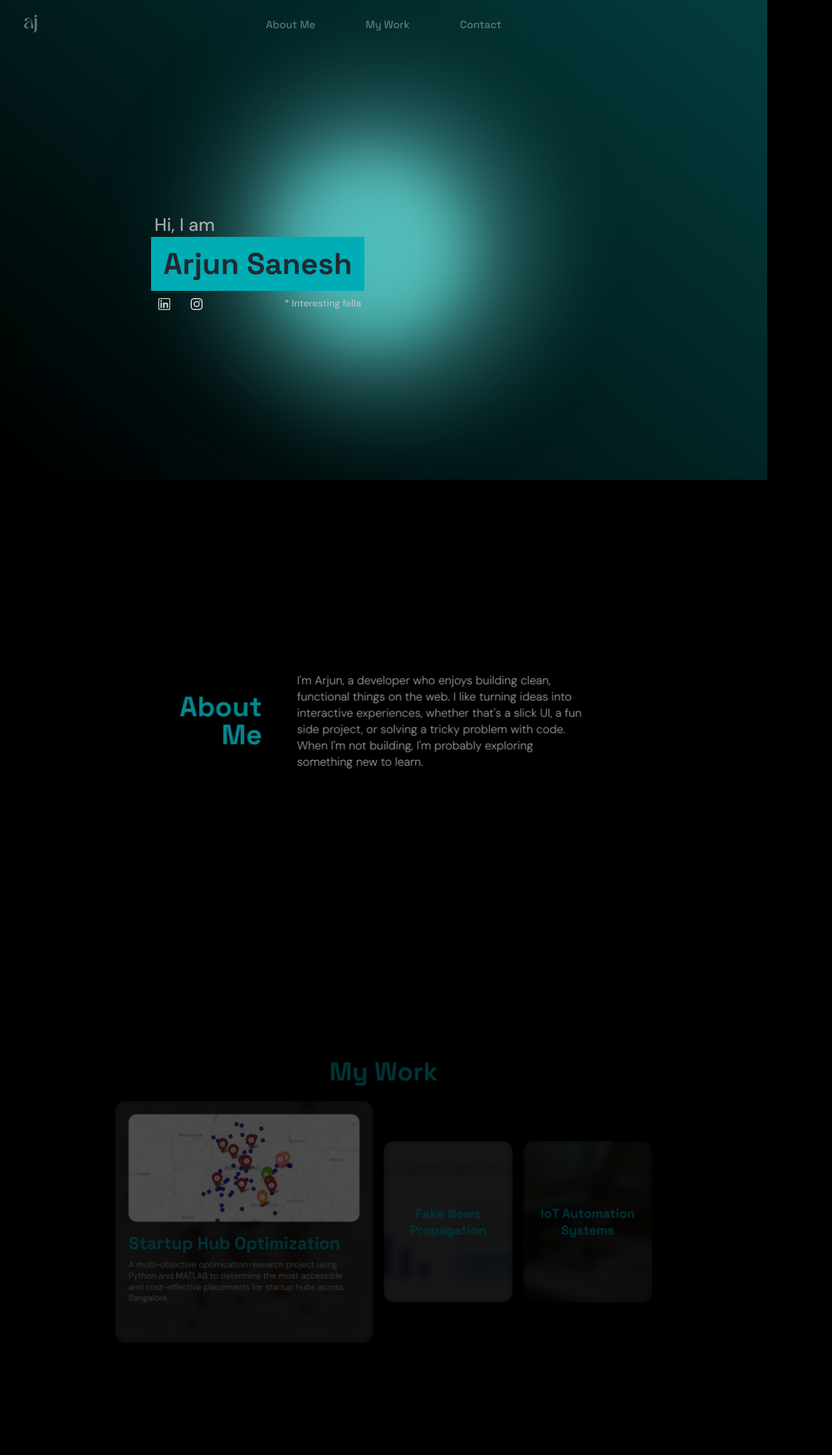
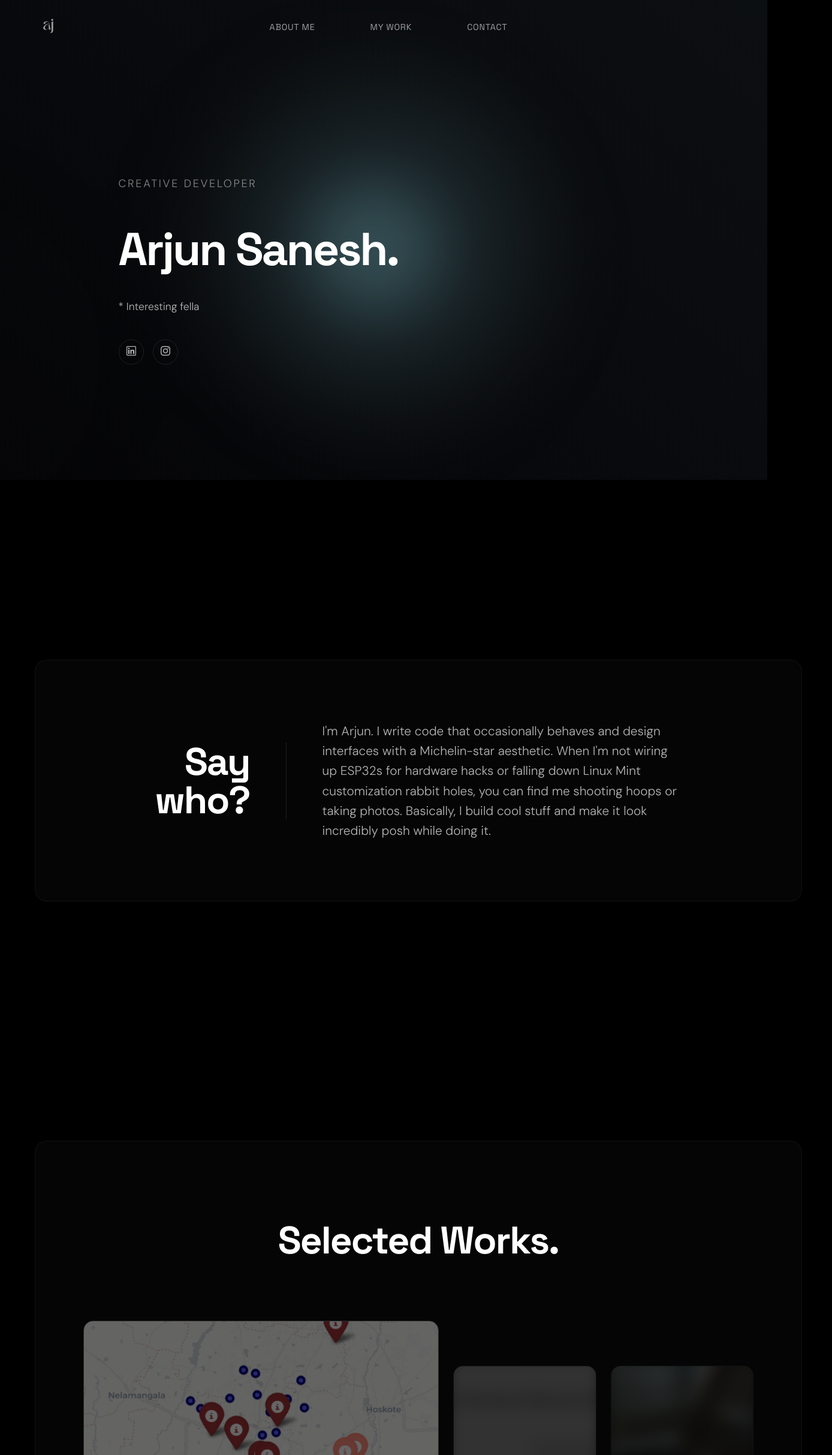
Before and after one commit to Simplicity005/Simplicity005.github.io, a React (Vite) app: page / in a window 1280 px wide. Shown: the top 2426 px of the page at 60% size, 1388 px wide, since content can reach past the window. Before the commit the page ends 2402 px from the top, so only its background shows below. Built offline with nearby package versions, Linux system fonts and the light colour scheme.

Commit message:
Update: Revamped styles

```diff
--- a/src/components/layouts/About.jsx
+++ b/src/components/layouts/About.jsx
@@ -1,25 +1,18 @@
 import React from "react";
 import { useScrollReveal } from "../../hooks/useScrollReveal";
-
 function About() {
   const revealRef = useScrollReveal();
-
   return (
     <section className="about-container" id="about">
-      <div className="about-inner" id="about-inner" ref={revealRef}>
-        <h1 className="section-title about-title">
-          About
-          <br />
-          Me
+      <div className="about-inner" ref={revealRef}>
+        <h1 className="section-title">
+          Say<br />
+          who?
         </h1>
         <div className="about-content">
           <div className="about-text-side">
             <p className="about-para">
-              I'm Arjun, a developer who enjoys building clean, functional
-              things on the web. I like turning ideas into interactive
-              experiences, whether that's a slick UI, a fun side project, or
-              solving a tricky problem with code. When I'm not building, I'm
-              probably exploring something new to learn.
+              I'm Arjun. I write code that occasionally behaves and design interfaces with a Michelin-star aesthetic. When I'm not wiring up ESP32s for hardware hacks or falling down Linux Mint customization rabbit holes, you can find me shooting hoops or taking photos. Basically, I build cool stuff and make it look incredibly posh while doing it.
             </p>
           </div>
         </div>
@@ -27,5 +20,4 @@ function About() {
     </section>
   );
 }
-
 export default About;
--- a/src/components/layouts/Hero.jsx
+++ b/src/components/layouts/Hero.jsx
@@ -4,34 +4,29 @@ import Asterisk from "../ui/Asterisk";
 import linkedinIcon from "../../assets/images/linkedin.png";
 import instagramIcon from "../../assets/images/instagram.png";
 import heroPhoto from "../../assets/images/1000027072 (1).png";
-
 function Hero() {
   const heroRef = useRef(null);
-
   useEffect(() => {
     const handleScroll = () => {
       const scrollY = window.scrollY;
       const windowHeight = window.innerHeight;
       let heroOpacity = 1 - scrollY / (windowHeight * 0.6);
-
       if (heroRef.current) {
         heroRef.current.style.opacity = Math.max(heroOpacity, 0);
-        heroRef.current.style.transform = `translateY(${scrollY * 0.25}px)`;
+        heroRef.current.style.transform = `translateY(${scrollY * 0.15}px)`;
       }
     };
-
     window.addEventListener("scroll", handleScroll, { passive: true });
     return () => window.removeEventListener("scroll", handleScroll);
   }, []);
-
   return (
     <main className="hero-container" id="hero" ref={heroRef}>
       <div className="text-side">
         <h3 id="top-text" className="load-anim item-1">
-          Hi, I am
+          Creative Developer
         </h3>
         <h1 id="name-center" className="load-anim item-2">
-          Arjun Sanesh
+          Arjun Sanesh.
         </h1>
         <div className="asterisk-socials load-anim item-3">
           <h5 id="asterisk-explanation">* Interesting fella</h5>
@@ -39,12 +34,12 @@ function Hero() {
             <Socials
               link="https://www.linkedin.com/in/arjun-sanesh/"
               imgURL={linkedinIcon}
-              alt="linkedIn_Image"
+              alt="LinkedIn"
             />
             <Socials
               link="https://www.instagram.com"
               imgURL={instagramIcon}
-              alt="instagram_Image"
+              alt="Instagram"
             />
           </div>
         </div>
@@ -58,5 +53,4 @@ function Hero() {
     </main>
   );
 }
-
 export default Hero;
--- a/src/components/ui/ProjectCard.jsx
+++ b/src/components/ui/ProjectCard.jsx
@@ -1,6 +1,6 @@
 import React from "react";
-
-function ProjectCard({ project, isActive, onClick }) {
+function ProjectCard({ project, index, isActive, onClick }) {
+  const formattedIndex = String(index + 1).padStart(2, '0');
   return (
     <div className={`card ${isActive ? "active" : ""}`} onClick={onClick}>
       <div
@@ -8,8 +8,8 @@ function ProjectCard({ project, isActive, onClick }) {
         style={{ backgroundImage: `url(${project.image})` }}
       ></div>
       <div className="card-content">
-        <img className="card-img" src={project.image} alt={project.title} />
         <div className="text-content">
+          <span className="card-index">N° {formattedIndex}</span>
           <h2 className="card-title">{project.title}</h2>
           <p className="card-details">{project.description}</p>
         </div>
@@ -17,5 +17,4 @@ function ProjectCard({ project, isActive, onClick }) {
     </div>
   );
 }
-
 export default ProjectCard;
--- a/src/components/ui/Work.jsx
+++ b/src/components/ui/Work.jsx
@@ -2,20 +2,19 @@ import React, { useState } from "react";
 import { projects } from "../../data/projectsData";
 import ProjectCard from "./ProjectCard";
 import { useScrollReveal } from "../../hooks/useScrollReveal";
-
 function Work() {
   const [activeId, setActiveId] = useState(projects[0].id);
   const revealRef = useScrollReveal();
-
   return (
     <section className="project-container" id="work">
-      <div className="project-inner" id="project-inner" ref={revealRef}>
-        <h1 className="project-title">My Work</h1>
+      <div className="project-inner" ref={revealRef}>
+        <h1 className="project-title">Selected Works.</h1>
         <div className="carousel">
-          {projects.map((project) => (
+          {projects.map((project, index) => (
             <ProjectCard
               key={project.id}
               project={project}
+              index={index}
               isActive={activeId === project.id}
               onClick={() => setActiveId(project.id)}
             />
@@ -25,5 +24,4 @@ function Work() {
     </section>
   );
 }
-
 export default Work;
--- a/src/hooks/useScrollReveal.jsx
+++ b/src/hooks/useScrollReveal.jsx
@@ -1,48 +1,23 @@
 import { useEffect, useRef } from "react";
-
 export function useScrollReveal() {
   const ref = useRef(null);
-
   useEffect(() => {
-    let ticking = false;
-
-    const updateScrollEffects = () => {
-      if (ref.current) {
-        const rect = ref.current.getBoundingClientRect();
-        const windowHeight = window.innerHeight;
-        const startFade = windowHeight * 0.9;
-        const endFade = windowHeight * 0.3;
-
-        let progress = (startFade - rect.top) / (startFade - endFade);
-        progress = Math.min(Math.max(progress, 0), 1);
-
-        const scale = 0.85 + 0.15 * progress;
-
-        ref.current.style.opacity = progress;
-        ref.current.style.transform = `scale(${scale})`;
-      }
-    };
-
-    const onScroll = () => {
-      if (!ticking) {
-        requestAnimationFrame(() => {
-          updateScrollEffects();
-          ticking = false;
-        });
-        ticking = true;
-      }
-    };
-
-    window.addEventListener("scroll", onScroll, { passive: true });
-    window.addEventListener("resize", updateScrollEffects);
-
-    setTimeout(updateScrollEffects, 100);
-
-    return () => {
-      window.removeEventListener("scroll", onScroll);
-      window.removeEventListener("resize", updateScrollEffects);
-    };
+    const observer = new IntersectionObserver(
+      ([entry]) => {
+        if (entry.isIntersecting) {
+          entry.target.style.opacity = 1;
+          entry.target.style.transform = "translateY(0) scale(1)";
+        }
+      },
+      { threshold: 0.1, rootMargin: "0px 0px -50px 0px" }
+    );
+    if (ref.current) {
+      ref.current.style.opacity = 0;
+      ref.current.style.transform = "translateY(30px) scale(0.98)";
+      ref.current.style.transition = "all 1s cubic-bezier(0.22, 1, 0.36, 1)";
+      observer.observe(ref.current);
+    }
+    return () => observer.disconnect();
   }, []);
-
   return ref;
 }
--- a/src/styles/styles.css
+++ b/src/styles/styles.css
@@ -1,16 +1,14 @@
 :root {
-  --color-bg1: rgb(0, 0, 0);
-  --color-bg2: rgb(7, 122, 125, 0.5);
-  --color1: 7, 122, 125;
-  --color2: 0, 0, 0;
-  --color3: 122, 226, 207;
-  --color4: 53, 133, 142;
-  --color5: 114, 186, 169;
-  --color-interactive: 143, 221, 223;
+  --color-bg1: rgb(5, 5, 7);
+  --color-bg2: rgb(12, 15, 18);
+  --color1: 15, 25, 30;
+  --color2: 5, 5, 5;
+  --color3: 30, 45, 50;
+  --color4: 20, 35, 40;
+  --color5: 40, 50, 60;
+  --color-interactive: 80, 120, 125;
   --circle-size: 90%;
-  --blending: soft-light;
-}
-* {
+  --blending: screen;
   margin: 0;
   padding: 0;
   box-sizing: border-box;
@@ -52,7 +50,7 @@ body {
   height: var(--circle-size);
   top: calc(50% - var(--circle-size) / 2);
   left: calc(50% - var(--circle-size) / 2);
-  opacity: 0.4;
+  opacity: 0.3;
   z-index: -1;
 }
 .g1 {
@@ -166,7 +164,8 @@ body {
   }
 }
 .navbar {
-  width: 100%;
+  width: 90%;
+  max-width: 1200px;
   border-radius: 50px;
   margin: 0 auto;
   display: flex;
@@ -179,18 +178,15 @@ body {
   background-color: transparent;
   transition: all 0.35s cubic-bezier(0.22, 1, 0.36, 1);
 }
-
 .navbar.scrolled {
-  width: 90%;
-  padding: 20px 40px;
-  background-color: rgba(10, 20, 20, 0.55);
-  backdrop-filter: blur(8px);
-  border-radius: 50px;
-  -webkit-backdrop-filter: blur(8px);
-  box-shadow: 0 4px 24px rgba(0, 0, 0, 0.25);
+  padding: 15px 40px;
+  background-color: rgba(5, 5, 5, 0.6);
+  backdrop-filter: blur(12px);
+  border: 1px solid rgba(255, 255, 255, 0.05);
+  -webkit-backdrop-filter: blur(12px);
+  box-shadow: 0 4px 24px rgba(0, 0, 0, 0.4);
   top: 20px;
 }
-
 .nav-left {
   flex: 1;
   justify-content: space-evenly;
@@ -199,12 +195,11 @@ body {
   flex: 1;
 }
 .nav-logo {
-  height: 30px;
+  height: 24px;
   width: auto;
   z-index: 1002;
-  opacity: 0.4;
+  opacity: 0.6;
 }
-
 .hamburger {
   align-self: center;
   display: none;
@@ -213,52 +208,48 @@ body {
   gap: 5px;
   z-index: 1002;
 }
-
 .hamburger .bar {
   width: 25px;
   height: 2px;
-  background-color: #a8a8a8;
+  background-color: #ffffff;
   transition: all 0.3s ease-in-out;
 }
-
 .nav-links {
   display: flex;
-  gap: clamp(20px, 5vw, 80px);
+  gap: clamp(20px, 5vw, 60px);
   border-radius: 30px;
 }
-
 .nav-links a {
   text-decoration: none;
-  color: #ffffff5b;
+  color: rgba(255, 255, 255, 0.6);
   font-family: "Space Grotesk", sans-serif;
-  font-size: 1.1rem;
-  font-weight: 500;
-  padding: 10px;
+  font-size: 0.9rem;
+  text-transform: uppercase;
+  letter-spacing: 0.05em;
+  font-weight: 400;
+  padding: 8px 16px;
   border-radius: 35px;
-  transition: all 0.25s cubic-bezier(0.22, 1, 0.36, 1);
+  transition: all 0.3s cubic-bezier(0.22, 1, 0.36, 1);
 }
-
 .nav-links a:hover {
-  color: rgba(0, 211, 222, 0.815);
-  background-color: rgba(10, 20, 20, 0.55);
-  backdrop-filter: blur(50px);
+  color: #ffffff;
+  background-color: rgba(255, 255, 255, 0.05);
 }
-
 .load-anim {
   opacity: 0;
   animation: gracefulFade 2.8s cubic-bezier(0.22, 1, 0.36, 1) forwards;
 }
 .item-1 {
-  animation-delay: 0.2s;
+  animation-delay: 0.1s;
 }
 .item-2 {
-  animation-delay: 0.6s;
+  animation-delay: 0.4s;
 }
 .item-3 {
-  animation-delay: 1s;
+  animation-delay: 0.7s;
 }
 .item-4 {
-  animation-delay: 1.4s;
+  animation-delay: 1s;
 }
 .hero-container {
   display: flex;
@@ -268,7 +259,7 @@ body {
   width: 100%;
   justify-content: center;
   align-items: center;
-  gap: clamp(30px, 30vh, 100px);
+  gap: clamp(30px, 8vw, 80px);
   padding: 50px;
   z-index: 3;
   box-sizing: border-box;
@@ -281,82 +272,85 @@ body {
 }
 .text-side h3,
 h5 {
-  color: #cecdcdc7;
   font-family: "DM Sans", sans-serif;
-  font-weight: 500;
+  font-weight: 300;
 }
 #top-text {
-  font-size: clamp(10px, 2rem, 30px);
-  line-height: 1;
-  margin: 5px;
+  font-size: clamp(12px, 1.2rem, 18px);
+  letter-spacing: 0.15em;
+  text-transform: uppercase;
+  color: rgba(255, 255, 255, 0.5);
+  margin-bottom: 5px;
 }
 #name-center {
-  font-size: clamp(30px, 3.5rem, 50px);
+  font-size: clamp(40px, 6vw, 90px);
   font-family: "Space Grotesk", sans-serif;
-  background-color: #00adb5;
-  color: #222831;
-  padding: 20px;
-  line-height: 1;
+  color: #ffffff;
+  padding: 0;
+  line-height: 1.05;
+  letter-spacing: -0.04em;
+  margin-bottom: 15px;
 }
 .asterisk-socials {
   display: flex;
-  flex-direction: row;
-  padding: 5px;
+  flex-direction: column;
+  gap: 15px;
 }
 #asterisk-explanation {
-  line-height: 2;
-  font-size: 1rem;
-  text-align: right;
-  order: 2;
+  font-size: 1.1rem;
+  color: rgba(255, 255, 255, 0.7);
 }
 .socials {
   display: flex;
   flex-direction: row;
-  gap: 20px;
-  justify-content: left;
-  flex: 2;
+  gap: 15px;
 }
 .social-container {
-  padding: 3px 7px;
-  transition: all 0.25s cubic-bezier(0.22, 1, 0.36, 1);
-  border-radius: 5px;
+  width: 40px;
+  height: 40px;
+  padding: 0;
+  border: 1px solid rgba(255, 255, 255, 0.1);
+  transition: all 0.3s cubic-bezier(0.22, 1, 0.36, 1);
+  border-radius: 50%;
+  display: flex;
+  align-items: center;
+  justify-content: center;
 }
 .social-container:hover {
-  background-color: black;
+  background-color: #ffffff;
+  border-color: #ffffff;
 }
 .social-img {
-  height: 20px;
-  width: auto;
-  margin-top: 4px;
-  filter: invert(80%);
-  transition: all 0.2s cubic-bezier(0.22, 1, 0.36, 1);
+  height: 16px;
+  width: 16px;
+  object-fit: contain;
+  filter: invert(100%) opacity(70%);
+  transition: all 0.3s cubic-bezier(0.22, 1, 0.36, 1);
+}
+.social-container:hover .social-img {
+  filter: invert(0%) opacity(100%);
 }
 .image-side {
   display: flex;
   position: relative;
 }
-
 .asterisk-big {
   order: 1;
-  left: 0px;
-  top: -100px;
+  right: -80px;
+  top: -80px;
   position: absolute;
 }
 .asterisk-big svg {
-  height: 450px;
+  height: 380px;
   width: auto;
   position: relative;
-  filter: drop-shadow(0px 0px 200px black);
-  animation: moveAsterisk 70s cubic-bezier(0.25, 0.1, 0.25, 1) infinite;
+  filter: drop-shadow(0px 0px 40px rgba(0, 0, 0, 0.5));
+  animation: moveAsterisk 90s linear infinite;
+  opacity: 0.25;
 }
-
 @keyframes moveAsterisk {
   0% {
     transform: rotate(0deg);
-    z-index: 1;
-  }
-  50% {
-    transform: rotate(180deg);
     z-index: 1;
   }
   100% {
@@ -366,16 +360,16 @@ h5 {
 }
 .image-container,
 .about-image-container {
-  background-color: #c9bfc5;
-  border-radius: 30px;
+  background: rgba(255, 255, 255, 0.03);
+  backdrop-filter: blur(20px);
+  -webkit-backdrop-filter: blur(20px);
+  border-radius: 12px;
+  border: 1px solid rgba(255, 255, 255, 0.05);
+  box-shadow: 0 20px 60px rgba(0, 0, 0, 0.6);
 }
 .image-container {
-  height: 27rem;
-  width: 20rem;
-}
-.about-image-container {
-  height: 22rem;
-  width: 14.7rem;
+  height: 32rem;
+  width: 22rem;
 }
 .image-container img {
   width: 100%;
@@ -385,12 +379,12 @@ h5 {
   display: block;
   position: absolute;
   z-index: 3;
+  filter: grayscale(20%) contrast(1.1);
 }
-
 .about-container,
 .project-container {
   width: 100%;
-  padding: 50px 50px;
+  padding: 100px 50px;
   z-index: 3;
   display: flex;
   min-height: 100vh;
@@ -398,24 +392,23 @@ h5 {
   scroll-margin-top: 20px;
   align-items: center;
 }
-
 .about-inner,
 .project-inner {
   width: 100%;
-  max-width: 1100px;
-  height: 50vh;
+  max-width: 1200px;
   min-height: max-content;
-  padding: 50px;
-  border-radius: 25px;
-  background: rgba(0, 0, 0, 0.25);
-  backdrop-filter: blur(30px);
-  -webkit-backdrop-filter: blur(25px);
+  padding: 80px;
+  border-radius: 20px;
+  background: rgba(255, 255, 255, 0.02);
+  border: 1px solid rgba(255, 255, 255, 0.05);
+  backdrop-filter: blur(20px);
+  -webkit-backdrop-filter: blur(20px);
   display: flex;
   flex-direction: row;
   align-items: center;
   justify-content: center;
   opacity: 0;
-  transform: scale(0.95);
+  transform: translateY(30px);
   will-change: opacity, transform;
 }
 .project-inner {
@@ -423,63 +416,65 @@ h5 {
 }
 .section-title,
 .project-title {
-  font-size: 3rem;
+  font-size: 4rem;
   font-family: "Space Grotesk", sans-serif;
-  color: #00adb5;
+  color: #ffffff;
   text-align: right;
   line-height: 1;
+  letter-spacing: -0.03em;
 }
-
 .section-title {
-  padding: 30px;
+  padding: 0 60px 0 0;
+  border-right: 1px solid rgba(255, 255, 255, 0.1);
 }
-
 .project-title {
-  padding-bottom: 30px;
+  padding-bottom: 50px;
+  text-align: center;
 }
 .about-content {
-  padding: 30px;
+  padding: 0 0 0 60px;
   display: flex;
   flex-direction: row;
   align-items: center;
   justify-content: center;
-  gap: 80px;
 }
 .about-text-side {
   display: flex;
   flex-direction: column;
-  max-width: 500px;
+  max-width: 600px;
 }
 .about-para {
-  color: #cecdcd;
+  color: rgba(255, 255, 255, 0.7);
   font-family: "DM Sans", sans-serif;
   font-weight: 300;
-  font-size: 1.25rem;
-  line-height: 1.4;
+  font-size: 1.3rem;
+  line-height: 1.6;
 }
 .carousel {
   display: flex;
   width: 100%;
-  height: 450px;
-  gap: 20px;
+  height: 500px;
+  gap: 24px;
   align-items: center;
 }
 .card {
   position: relative;
   flex: 1;
-  height: 300px;
-  border-radius: 20px;
+  height: 350px;
+  border-radius: 16px;
   overflow: hidden;
   cursor: pointer;
-  transition: all 0.7s cubic-bezier(0.22, 1, 0.36, 1);
+  border: 1px solid rgba(255, 255, 255, 0.05);
+  transition: all 0.8s cubic-bezier(0.22, 1, 0.36, 1);
   display: flex;
   align-items: center;
   justify-content: center;
 }
 .card.active {
-  flex: 2;
-  height: 450px;
+  flex: 2.5;
+  height: 500px;
   cursor: default;
+  border: 1px solid rgba(255, 255, 255, 0.15);
 }
 .card-bg {
   position: absolute;
@@ -489,13 +484,14 @@ h5 {
   height: 100%;
   background-size: cover;
   background-position: center;
-  filter: blur(8px) brightness(0.3);
-  transform: scale(1.05);
-  transition: all 0.35s cubic-bezier(0.22, 1, 0.36, 1);
+  filter: blur(12px) brightness(0.2) grayscale(50%);
+  transform: scale(1.1);
+  transition: all 0.8s cubic-bezier(0.22, 1, 0.36, 1);
   z-index: 1;
 }
 .card.active .card-bg {
-  filter: blur(8px) brightness(0.2);
+  filter: blur(0px) brightness(0.4) grayscale(0%);
+  transform: scale(1);
 }
 .card-content {
   position: relative;
@@ -504,28 +500,15 @@ h5 {
   height: 100%;
   display: flex;
   flex-direction: column;
-  padding: 25px;
+  padding: 40px;
   box-sizing: border-box;
   justify-content: center;
 }
 .card.active .card-content {
-  justify-content: flex-start;
+  justify-content: flex-end;
 }
 .card-img {
-  width: 100%;
-  height: 200px;
-  object-fit: cover;
-  border-radius: 15px;
-  opacity: 0;
-  transform: scale(0.9);
-  transition: all 0.6s cubic-bezier(0.22, 1, 0.36, 1);
-  margin-bottom: 20px;
   display: none;
-}
-.card.active .card-img {
-  opacity: 1;
-  transform: scale(1);
-  display: block;
 }
 .text-content {
   display: flex;
@@ -538,37 +521,53 @@ h5 {
   height: auto;
   align-items: flex-start;
 }
+.card-index {
+  font-family: "Space Grotesk", sans-serif;
+  font-size: 1rem;
+  letter-spacing: 0.1em;
+  color: rgba(255, 255, 255, 0.4);
+  margin-bottom: auto;
+  align-self: flex-start;
+  opacity: 0;
+  transform: translateY(-10px);
+  transition: all 0.5s cubic-bezier(0.22, 1, 0.36, 1);
+}
+.card.active .card-index {
+  opacity: 1;
+  transform: translateY(0);
+  margin-bottom: 20px;
+}
 .card-title {
   font-family: "Space Grotesk", sans-serif;
-  color: #00adb5;
-  font-size: 1.5rem;
+  color: #ffffff;
+  font-size: 1.4rem;
   text-align: center;
+  letter-spacing: -0.02em;
   transition: all 0.65s cubic-bezier(0.22, 1, 0.36, 1);
   margin: 0;
 }
 .card.active .card-title {
-  font-size: 2rem;
+  font-size: 2.5rem;
   text-align: left;
-  margin-bottom: 10px;
+  margin-bottom: 16px;
 }
 .card-details {
   opacity: 0;
   transform: translateY(20px);
-  color: #cecdcd;
+  color: rgba(255, 255, 255, 0.8);
   font-family: "DM Sans", sans-serif;
   font-weight: 300;
-  line-height: 1.3;
-  font-size: 1rem;
-  transition: all 0.45s cubic-bezier(0.22, 1, 0.36, 1);
+  line-height: 1.5;
+  font-size: 1.1rem;
+  transition: all 0.5s cubic-bezier(0.22, 1, 0.36, 1);
   display: none;
 }
 .card.active .card-details {
   opacity: 1;
   transform: translateY(0);
-  transition-delay: 0.2s;
+  transition-delay: 0.3s;
   display: block;
 }
-
 @media screen and (max-width: 768px) {
   .hero-container {
     flex-direction: column;
@@ -576,154 +575,47 @@ h5 {
     padding: 30px;
     text-align: left;
   }
-
   .text-side {
     align-items: left;
   }
-
   .image-side.load-anim.item-4 {
     display: none;
   }
-
-  #name-center {
-    font-size: clamp(20px, 15rem, 60px);
-  }
-
-  #top-text {
-    font-size: 1.3rem;
-  }
-
   .asterisk-socials {
     flex-direction: column;
-    align-items: center;
+    align-items: flex-start;
   }
-
-  #asterisk-explanation {
-    text-align: center;
+  .about-content {
+    flex-direction: column;
+    padding: 30px 0 0 0;
   }
-
-  .socials {
-    justify-self: left;
-    gap: 10px;
-    flex: 1;
-  }
-
-  .socials img {
-    height: clamp(20px, 1rem, 30px);
-    width: auto;
-  }
-
-  .nav-center {
-    width: 100%;
-    gap: 15px;
-  }
-
-  .nav-center a {
-    font-size: 0.8rem;
-  }
-
-  .about-content {
-    flex-direction: row;
-    gap: 40px;
-  }
-  .about-inner {
-    flex-direction: column;
+  .section-title {
+    border-right: none;
+    border-bottom: 1px solid rgba(255, 255, 255, 0.1);
+    padding: 0 0 30px 0;
     text-align: left;
   }
-
-  .section-title,
-  .project-title {
-    font-size: 3rem;
-    text-align: center;
-    padding: 15px;
+  .about-inner,
+  .project-inner {
+    flex-direction: column;
+    padding: 40px;
   }
-
   .carousel {
     flex-direction: column;
     height: auto;
   }
-
   .card {
     width: 100%;
     height: 150px;
   }
-
   .card.active {
     height: 350px;
-  }
-
-  .about-inner,
-  .project-inner {
-    padding: 20px;
-  }
-
-  .navbar {
-    padding: 20px 30px;
-  }
-
-  .nav-left {
-    display: flex;
-    justify-content: left;
-    gap: clamp(30px, 5vw, 40px);
-  }
-
-  .hamburger {
-    display: flex;
-  }
-
-  .hamburger.openHam {
-    transform: translateX(-100px);
-  }
-
-  .nav-links {
-    position: fixed;
-    top: 0;
-    left: -100%;
-    width: 50vw;
-    height: 100vh;
-    flex-direction: column;
-    justify-content: center;
-    align-items: center;
-    background-color: rgba(10, 20, 20, 0.65);
-    backdrop-filter: blur(25px);
-    -webkit-backdrop-filter: blur(25px);
-    transition: left 0.8s ease;
-    z-index: 1001;
-    padding: 0;
-    gap: 40px;
-    border-right: 1px solid rgba(255, 255, 255, 0.05);
-  }
-
-  .nav-links a {
-    text-align: left;
-    font-size: 1.5rem;
-  }
-
-  .nav-links.active {
-    left: 0;
-  }
-
-  .hamburger .bar.open:nth-child(1) {
-    transform: translateY(7px) rotate(45deg);
-  }
-
-  .hamburger .bar.open:nth-child(2) {
-    opacity: 0;
-  }
-
-  .hamburger .bar.open:nth-child(3) {
-    transform: translateY(-7px) rotate(-45deg);
-  }
-
-  .nav-logo {
-    z-index: 2000;
-    position: relative;
   }
 }
 @keyframes gracefulFade {
   0% {
     opacity: 0;
-    transform: translateY(30px);
+    transform: translateY(20px);
   }
   100% {
     opacity: 1;
```
